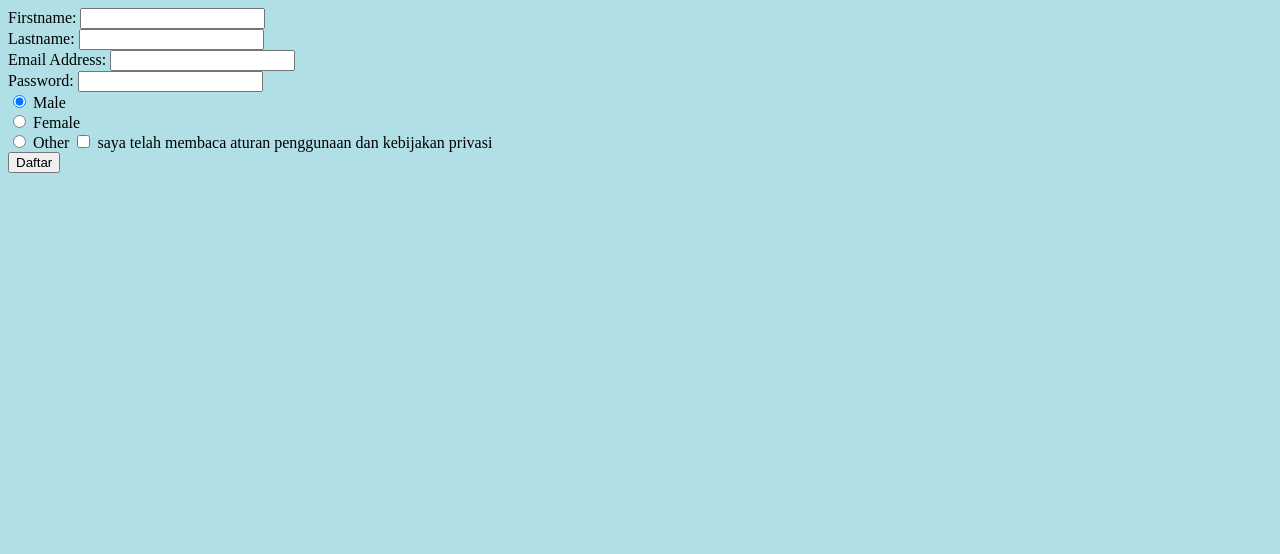
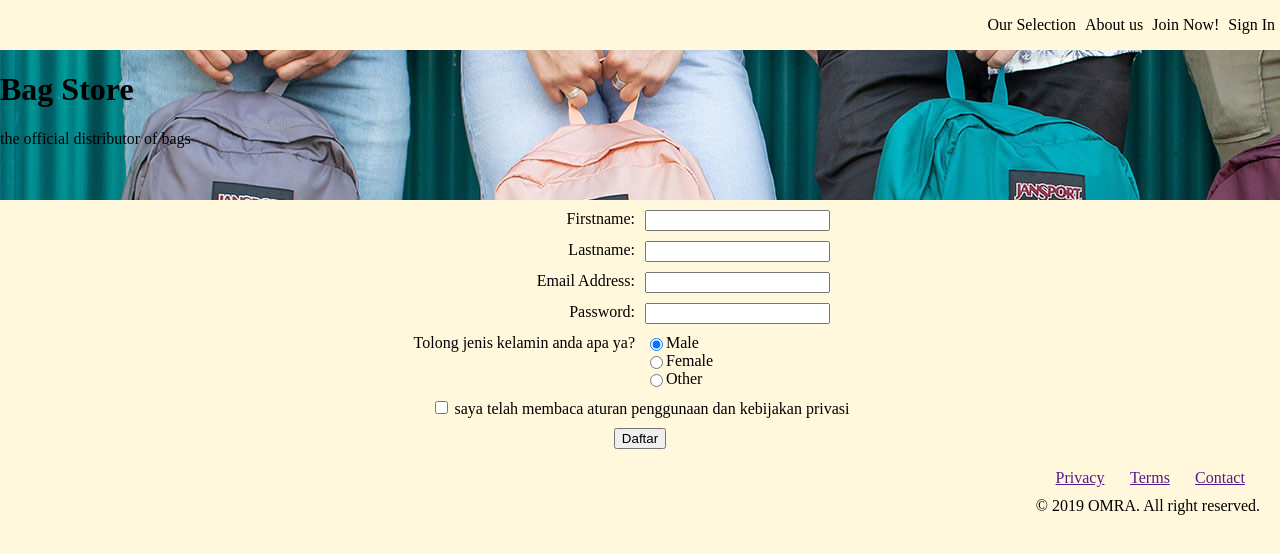
Before and after one commit to m4rk00s/hacktiv8-ecommerce, a plain HTML site: page form.html in a window 1280 px wide. Drawn offline with Linux system fonts and the light colour scheme.

Commit message:
form udah distyle

```diff
--- a/form.html
+++ b/form.html
@@ -1,27 +1,64 @@
-<form>
-Firstname:
-<input type="text" name="Firstname"><br>
-Lastname:
-<input type="text" name="Lastname"><br>
-Email Address:
-<input type="text" email="EmailAddress"><br>
-Password:
-<input type="text" name="psw"><br>
-<input type="radio" name="gender" value="male" checked> Male<br>
-<input type="radio" name="gender" value="female"> Female<br>
-<input type="radio" name="gender" value="other"> Other
-<input type="checkbox" name="rules" value="aturan penggunaan dan kebijakan privasi"> saya telah membaca aturan penggunaan dan kebijakan privasi<br>
-<input type="button" onclick="alert('Hello World')" value="Daftar">
-</form>
-
 <!DOCTYPE html>
 <html>
+
 <head>
-<style>
-body {background-color: powderblue;}
-h1 {color: blue;}
-p {color: red;}
-<link rel="stylesheet" href="styles.css">
-</style>
+    <link rel="stylesheet" href="formstyle.css">
+    <link rel="stylesheet" href="style.css">
 </head>
+
+<body>
+    <header>
+        <nav>
+            <ul>
+                <li>Our Selection</li>
+                <li>About us</li>
+                <li>Join Now!</li>
+                <li>Sign In</li>
+            </ul>
+        </nav>
+    </header>
+    <div class="banner">
+        <h1>Bag Store</h1>
+        <p>the official distributor of bags<p>
+    </div>
+    <form>
+        <label class="label-position" for="Firstname">Firstname:</label>
+        <input class="input-position" type="text" name="Firstname">
+
+        <label class="label-position" for="Lastname">Lastname:</label>
+        <input class="input-position"type="text" name="Lastname">
+
+        <label class="label-position" for="EmailAddress">Email Address:</label>
+        <input class="input-position"type="text" email="EmailAddress" name="EmailAddress">
+
+        <label class="label-position" for="">Password:</label>
+        <input class="input-position" type="text" name="psw">
+
+        <label class="label-position" for="gender">Tolong jenis kelamin anda apa ya?</label>
+        <div class="input-position">
+            <input type="radio" name="gender" value="male" checked> Male <br>
+            <input type="radio" name="gender" value="female"> Female <br>
+            <input type="radio" name="gender" value="other"> Other <br>
+        </div>
+
+        <div class="submit">
+            <input class="submit" type="checkbox" name="rules" value="aturan penggunaan dan kebijakan privasi" required>
+
+            <label class="submit" for="daftar">saya telah membaca aturan penggunaan dan kebijakan privasi</label>
+        </div>
+
+
+        <input class="submit" type="button" onclick="alert('Hello World')" value="Daftar" name="daftar">
+    </form>
+
+    <footer>
+        <ul>
+            <li><a href="">Privacy</a></li>
+            <li><a href="">Terms</a></li>
+            <li><a href="">Contact</a></li>
+        </ul>
+        <p>&copy; 2019 OMRA. All right reserved.</p>
+    </footer>
+</body>
+
 </html>
--- /dev/null
+++ b/formstyle.css
@@ -0,0 +1,30 @@
+form {
+    width: 700px;
+    margin: 0 auto;
+    /* padding-top: 60px; */
+    padding: 10px;
+    /* border: 1px solid black; */
+    grid-gap: 10px;
+    display: grid;
+    grid-template-columns: 1fr 1fr;
+}
+
+.label-position {
+    margin: 0 0 auto auto;
+    text-align: right;
+    /* border: 1px solid black; */
+}
+
+.input-position {
+    place-self: center;
+    justify-self: start;
+    display: grid;
+    grid-template-columns: auto 1fr;
+    /* border: 1px solid red; */
+}
+
+.submit {
+    grid-column-end: 3;
+    grid-column-start: 1;
+    justify-self: center;
+}
```
